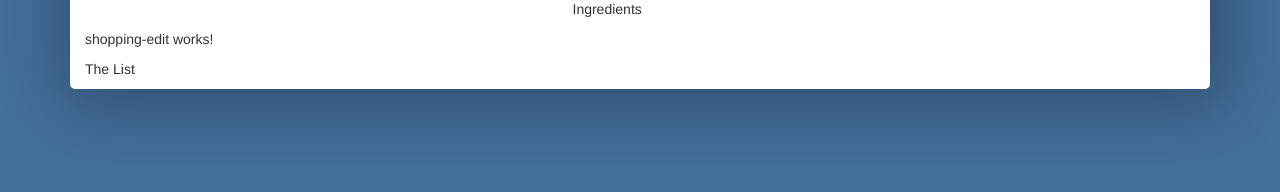
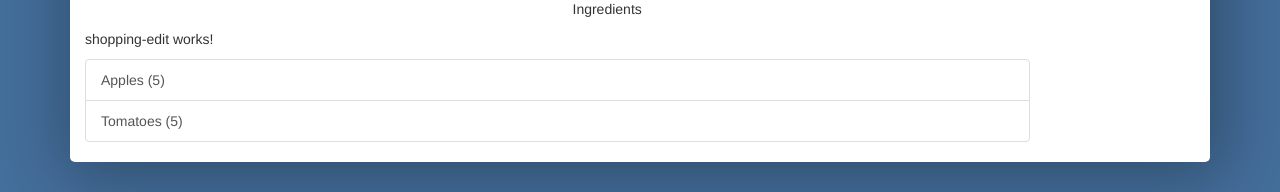
Before and after one commit to hvpulok/recipe-book-mock, an Angular app: page / in a window 1280 px wide. Shown: the part 603-795 px from the top of the page. Built offline with nearby package versions, Linux system fonts and the light colour scheme.

Commit message:
Update shopping list page with mock ingredients

```diff
--- a/src/app/shopping-list/shopping-list.component.html
+++ b/src/app/shopping-list/shopping-list.component.html
@@ -1,6 +1,11 @@
 <div class="row">
   <div class="col-xs-10">
     <app-shopping-edit></app-shopping-edit>
-    <p>The List</p>
+    <ul class="list-group">
+      <a class="list-group-item" style="cursor: pointer" *ngFor="let eachIngredient of ingredients">
+        {{eachIngredient.name}} ({{eachIngredient.amount}})
+
+      </a>
+    </ul>
   </div>
 </div>
--- a/src/app/shopping-list/shopping-list.component.ts
+++ b/src/app/shopping-list/shopping-list.component.ts
@@ -1,3 +1,4 @@
+import { Ingredient } from './../shared/ingredient.model';
 import { Component, OnInit } from '@angular/core';
 
 @Component({
@@ -6,6 +7,10 @@ import { Component, OnInit } from '@angular/core';
   styleUrls: ['./shopping-list.component.css']
 })
 export class ShoppingListComponent implements OnInit {
+  ingredients : Ingredient[ ] = [
+    new Ingredient('Apples', 5),
+    new Ingredient('Tomatoes', 5)
+  ];
 
   constructor() { }
 
```
